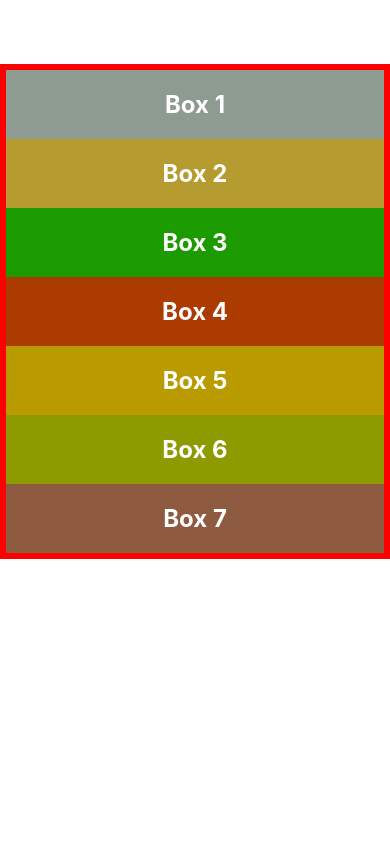
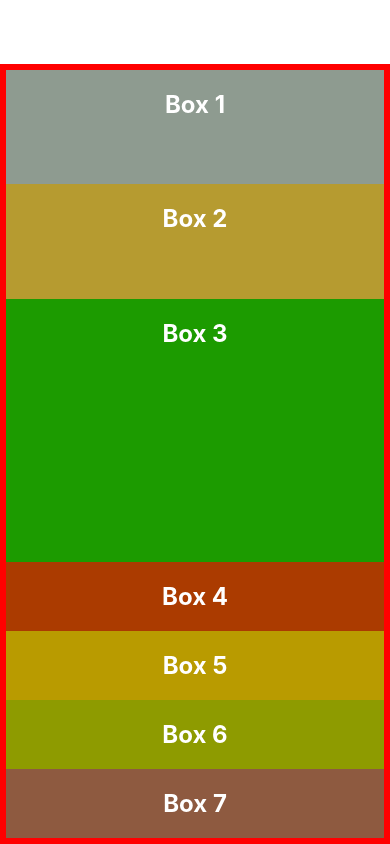
Before and after one commit to ajmal-junaid/RNLayout, a React Native app: screen / in a window 390 px wide. Built offline with nearby package versions, Linux system fonts and the light colour scheme.

Commit message:
flex implemented

```diff
--- a/App.js
+++ b/App.js
@@ -3,10 +3,11 @@ import Box from './components/Box';
 
 export default function App() {
   return (
+    // <View style={{backgroundColor:"plum", flex: 1}}></View>
     <View style={styles.container}>
-      <Box style={{backgroundColor: "#8e9b90"}}>Box 1</Box>
-      <Box style={{backgroundColor: "#b69b30"}}>Box 2</Box>
-      <Box style={{backgroundColor: "#1c9b00"}}>Box 3</Box>
+      <Box style={{backgroundColor: "#8e9b90",flex: 1}}>Box 1</Box>
+      <Box style={{backgroundColor: "#b69b30", flex: 1}}>Box 2</Box>
+      <Box style={{backgroundColor: "#1c9b00", flex: 3}}>Box 3</Box>
       <Box style={{backgroundColor: "#ab3b00"}}>Box 4</Box>
       <Box style={{backgroundColor: "#b99b00"}}>Box 5</Box>
       <Box style={{backgroundColor: "#8e9b00"}}>Box 6</Box>
@@ -15,8 +16,11 @@ export default function App() {
   );
 }
 
+// flex: 1 takes entire available item, flex:3 takes three time bigger in case of flex items/child
+
 const styles = StyleSheet.create({
   container: {
+    flex:1,
     marginTop:64,
     borderWidth: 6,
     borderColor: "red",
```
